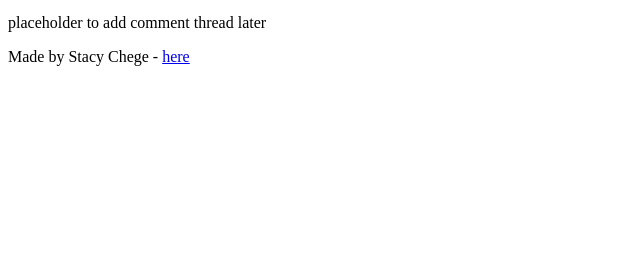
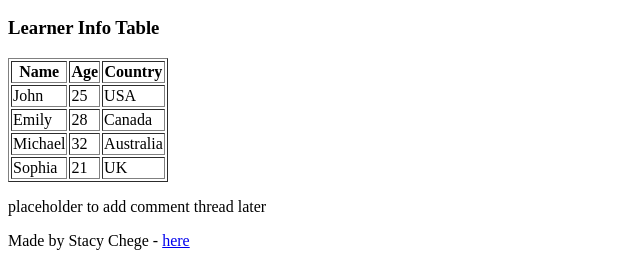
Before and after one commit to StacyChege/My_First_Portfolio, a plain HTML site: page html_basic/index.html in a window 1280 px wide. Shown: the part 651-917 px from the top of the page, without its empty margins (0-640 px from the left). Before the commit the page ends 800 px from the top, so only its background shows below. Drawn offline with Linux system fonts and the light colour scheme.

Commit message:
Add learner info table to index.html

```diff
--- a/html_basic/index.html
+++ b/html_basic/index.html
@@ -26,6 +26,38 @@
         <img src="https://i.ibb.co/gTDZZT8/ALX-Logo-07.png" alt="ALX Logo">
       </a>
     </article>
+<h3>Learner Info Table</h3>
+<table border="1">
+  <thead>
+    <tr>
+      <th>Name</th>
+      <th>Age</th>
+      <th>Country</th>
+    </tr>
+  </thead>
+  <tbody>
+    <tr>
+      <td>John</td>
+      <td>25</td>
+      <td>USA</td>
+    </tr>
+    <tr>
+      <td>Emily</td>
+      <td>28</td>
+      <td>Canada</td>
+    </tr>
+    <tr>
+      <td>Michael</td>
+      <td>32</td>
+      <td>Australia</td>
+    </tr>
+    <tr>
+      <td>Sophia</td>
+      <td>21</td>
+      <td>UK</td>
+    </tr>
+  </tbody>
+</table>
 
     <aside>
       <p>placeholder to add comment thread later</p>
```
